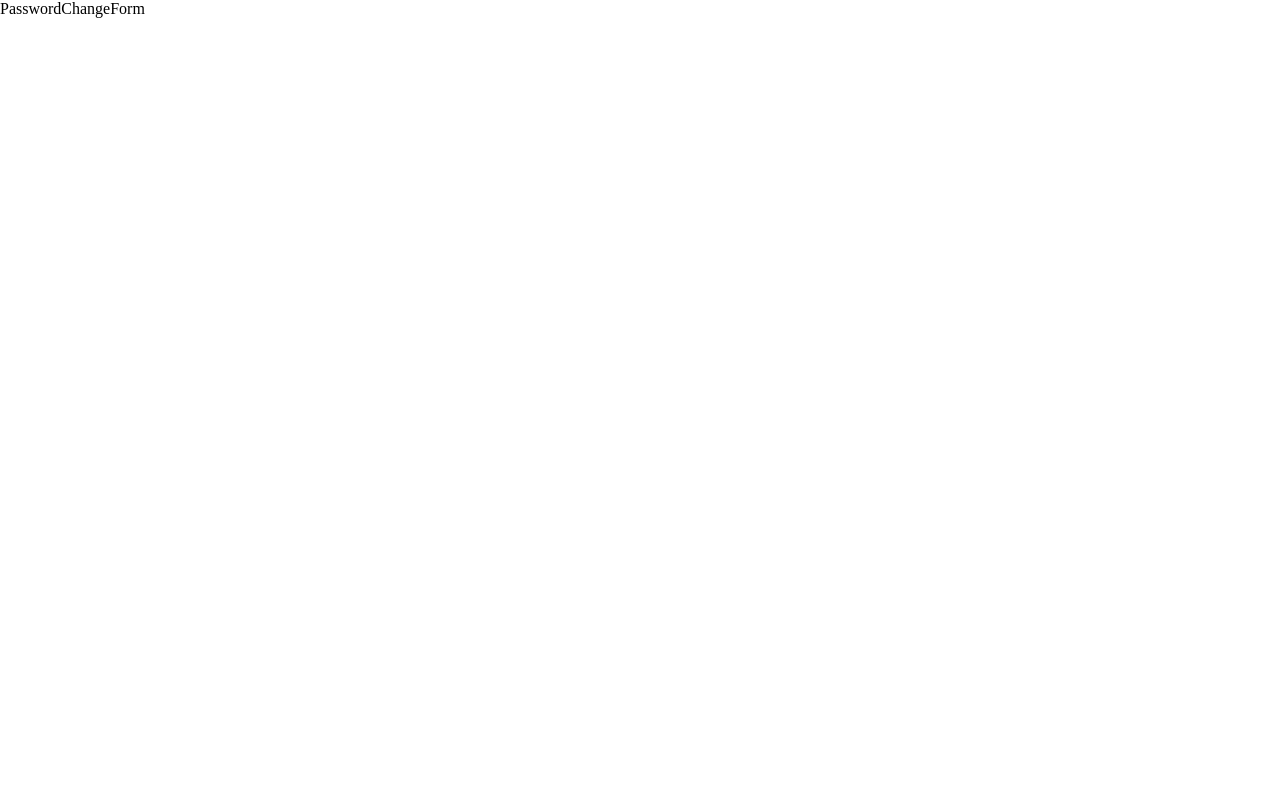
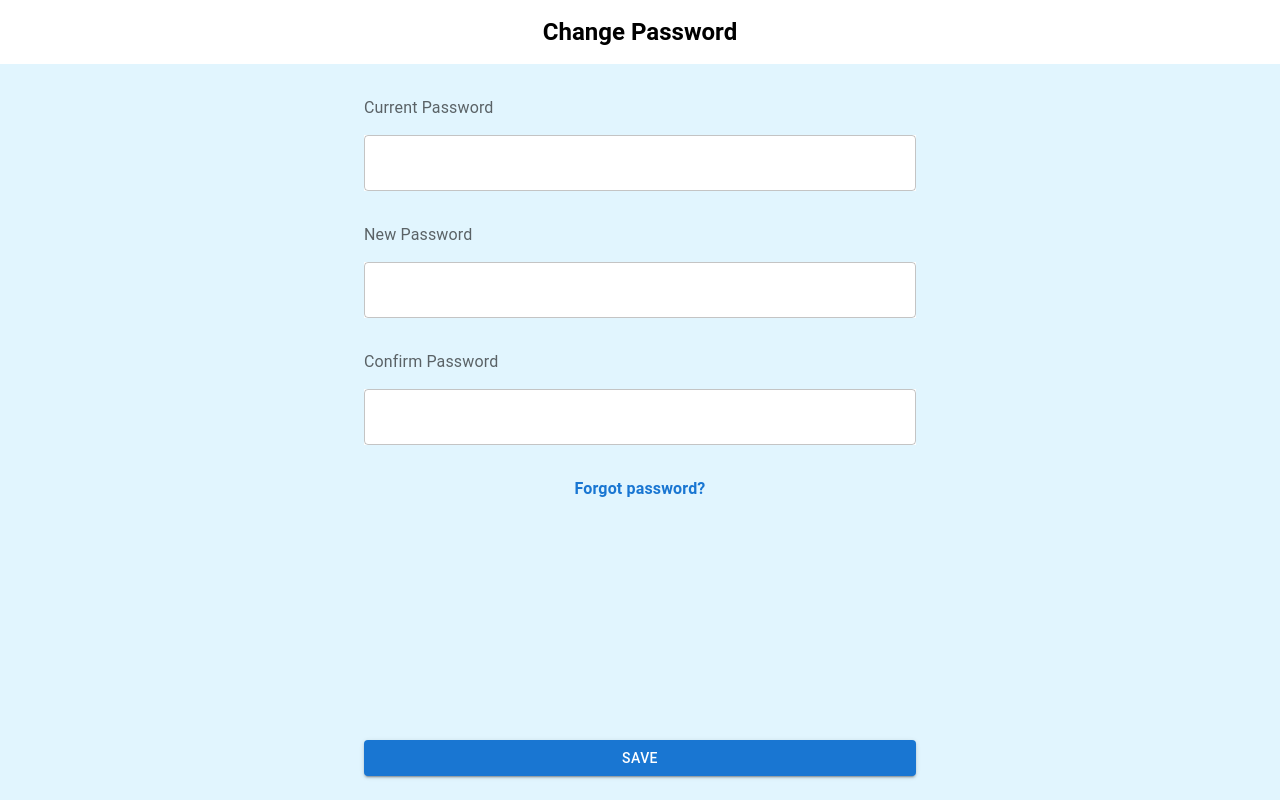
Before and after one commit to ljllanosl/user-app-wayni, a React (Vite) app: page /password in a window 1280 px wide. Built offline with nearby package versions, Linux system fonts and the light colour scheme.

Commit message:
add password and username change forms, added api data consumption, added User interface

```diff
--- a/src/App.tsx
+++ b/src/App.tsx
@@ -1,11 +1,12 @@
-import { useState } from 'react'
 import './App.css'
 import { List, ListItem, ListItemText, Divider, Box, Typography, Container } from '@mui/material'
 import ChevronRightIcon from '@mui/icons-material/ChevronRight'
 import { lightBlue } from '@mui/material/colors'
-
+import { useUser } from './hooks/useUser'
 
 function App() {
+  const { user } = useUser()
+
   return (
     <Box sx={{ bgcolor: lightBlue[50], minHeight: '100vh' }}>
       <Box sx={{ textAlign: 'center', bgcolor: 'white', py: '1rem' }}>
@@ -16,17 +17,22 @@ function App() {
       <Container maxWidth='sm' sx={{ display: 'flex', flexDirection: 'column', gap: '1rem', mt: '2rem' }}>
         <List sx={{ border: 1, borderColor: lightBlue[100], borderRadius: '16px', bgcolor: 'white' }}>
           <ListItem>
-            <ListItemText primary='Name' secondary='John Smith' />
+            <ListItemText primary='Name' secondary={user?.[0].name} />
             <ChevronRightIcon />
           </ListItem>
           <Divider component='li' sx={{ bgcolor: lightBlue[100] }} />
           <ListItem>
-            <ListItemText primary='Email' secondary='johnsmith@email.com' />
+            <ListItemText primary='Username' secondary={user?.[0].username} />
             <ChevronRightIcon />
           </ListItem>
           <Divider component='li' sx={{ bgcolor: lightBlue[100] }} />
           <ListItem>
-            <ListItemText primary='Phone number' secondary='990442696' />
+            <ListItemText primary='Email' secondary={user?.[0].email} />
+            <ChevronRightIcon />
+          </ListItem>
+          <Divider component='li' sx={{ bgcolor: lightBlue[100] }} />
+          <ListItem>
+            <ListItemText primary='Phone number' secondary={user?.[0].phone} />
             <ChevronRightIcon />
           </ListItem>
           <Divider component='li' sx={{ bgcolor: lightBlue[100] }} />
--- a/src/components/PasswordChangeForm.tsx
+++ b/src/components/PasswordChangeForm.tsx
@@ -1,5 +1,35 @@
+import { Box, Button, Container, FormControl, FormLabel, TextField, Typography } from '@mui/material'
+import { lightBlue } from '@mui/material/colors'
+
 export default function PasswordChangeForm() {
   return (
-    <div>PasswordChangeForm</div>
+    <Box sx={{ bgcolor: lightBlue[50], height: '100vh' }}>
+      <Box sx={{ textAlign: 'center', bgcolor: 'white', py: '1rem' }}>
+        <Typography variant='h5' sx={{ fontWeight: 'bold' }}>
+          Change Password
+        </Typography>
+      </Box>
+      <Container maxWidth='sm' component='form' sx={{ display: 'flex', flexDirection: 'column', mt: '2rem', height: '85vh', justifyContent: 'space-between' }}>
+        <Box sx={{ display: 'inherit', flexDirection: 'inherit', gap: '2rem' }}>
+          <FormControl variant='standard' sx={{ display: 'inherit', flexDirection: 'inherit', gap: '1rem' }}>
+            <FormLabel htmlFor='current-password'>Current Password</FormLabel>
+            <TextField id='current-password' type='password' sx={{ bgcolor: 'white' }}></TextField>
+          </FormControl>
+          <FormControl variant='standard' sx={{ display: 'inherit', flexDirection: 'inherit', gap: '1rem' }}>
+            <FormLabel htmlFor='new-password'>New Password</FormLabel>
+            <TextField id='new-password' type='password' sx={{ bgcolor: 'white' }}></TextField>
+          </FormControl>
+          <FormControl variant='standard' sx={{ display: 'inherit', flexDirection: 'inherit', gap: '1rem' }}>
+            <FormLabel htmlFor='confirm-password'>Confirm Password</FormLabel>
+            <TextField id='confirm-password' type='password' sx={{ bgcolor: 'white' }}></TextField>
+          </FormControl>
+          <Typography color='primary' sx={{textAlign: 'center', fontWeight: 'bold'}}>Forgot password?</Typography>
+        </Box>
+
+        <Button variant='contained' color='primary' type='submit'>
+          Save
+        </Button>
+      </Container>
+    </Box>
   )
 }
--- a/src/components/UsernameChangeForm.tsx
+++ b/src/components/UsernameChangeForm.tsx
@@ -1,5 +1,26 @@
+import { Box, Button, Container, FormControl, FormLabel, TextField, Typography } from '@mui/material'
+import { lightBlue } from '@mui/material/colors'
+
 export default function UsernameChangeForm() {
   return (
-    <div>UsernameChangeForm</div>
+    <Box sx={{ bgcolor: lightBlue[50], height: '100vh' }}>
+      <Box sx={{ textAlign: 'center', bgcolor: 'white', py: '1rem' }}>
+        <Typography variant='h5' sx={{ fontWeight: 'bold' }}>
+          User Name
+        </Typography>
+      </Box>
+      <Container maxWidth='sm' component='form' sx={{ display: 'flex', flexDirection: 'column', mt: '2rem', height: '85vh', justifyContent: 'space-between' }}>
+        <Box sx={{ display: 'inherit', flexDirection: 'inherit', gap: '2rem' }}>
+          <FormControl variant='standard' sx={{ display: 'inherit', flexDirection: 'inherit', gap: '1rem' }}>
+            <FormLabel htmlFor='first-name'>User Name</FormLabel>
+            <TextField id='first-name' placeholder='John' sx={{ bgcolor: 'white' }}></TextField>
+          </FormControl>
+        </Box>
+
+        <Button variant='contained' color='primary' type='submit'>
+          Save
+        </Button>
+      </Container>
+    </Box>
   )
 }
--- /dev/null
+++ b/src/hooks/useUser.ts
@@ -0,0 +1,15 @@
+import { useEffect, useState } from 'react'
+import { fetchUser } from '../services/users'
+import { User } from '../types'
+
+export function useUser() {
+  const [user, setUser] = useState<User[]>([])
+
+  useEffect(() => {
+    fetchUser().then(newUser => {
+      setUser(newUser)
+    })
+  }, [])
+
+  return { user }
+}
--- /dev/null
+++ b/src/services/users.ts
@@ -0,0 +1,7 @@
+const USER_API = 'https://localhost:7244/api/UserItems'
+
+export const fetchUser = async () => {
+  const res = await fetch(USER_API)
+  const data = await res.json()
+  return data
+}
```
Also changed, not shown: src/types.d.ts (added, +8 -0 lines).
